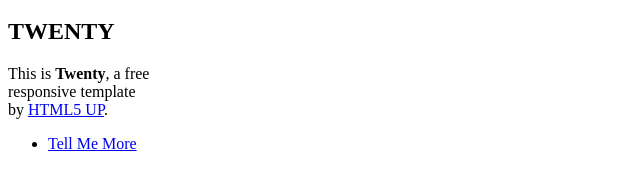
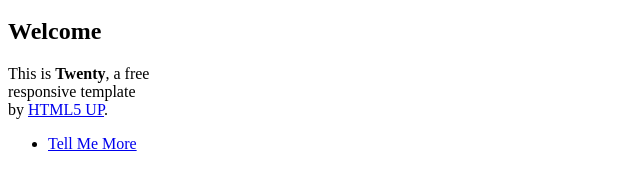
Before and after one commit to jaemandtoast/jaemandtoast.github.io, a plain HTML site: page index.html in a window 1280 px wide. Shown: the part 185-355 px from the top of the page, 0-640 px from the left. Drawn offline with Linux system fonts and the light colour scheme; a script that the page names is missing.

Commit message:
update #2 index.html

```diff
--- a/index.html
+++ b/index.html
@@ -69,7 +69,7 @@
 				<div class="inner">
 
 					<header>
-						<h2>TWENTY</h2>
+						<h2>Welcome</h2>
 					</header>
 					<p>This is <strong>Twenty</strong>, a free
 					<br />
```
